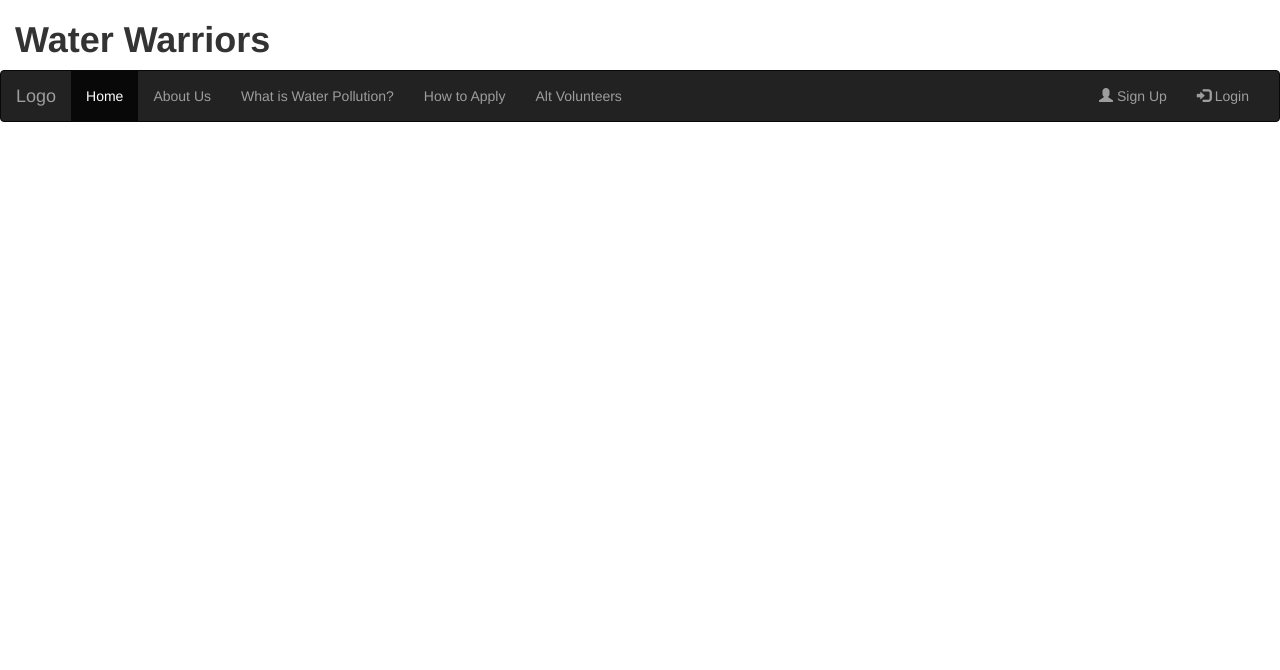
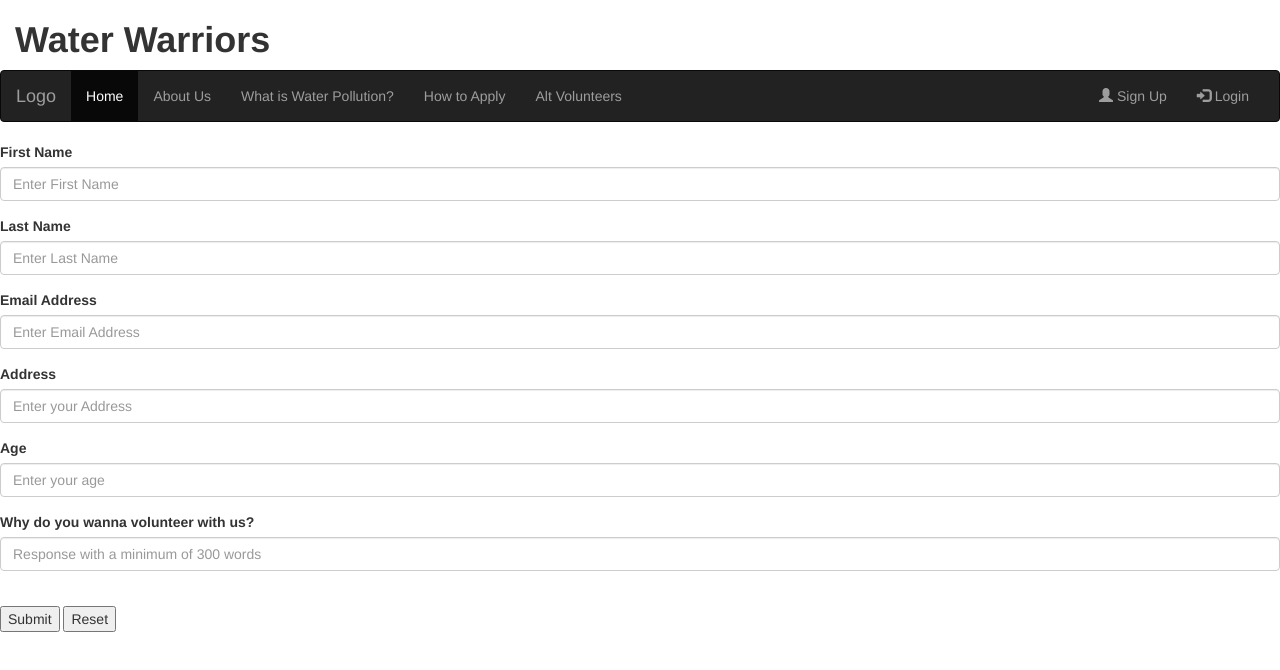
Before and after one commit to lisettetapia15/waterwarriors.github.io, a plain HTML site: page howtoapply.html in a window 1280 px wide. Drawn offline with nearby package versions, Linux system fonts and the light colour scheme.

Commit message:
Update howtoapply.html

```diff
--- a/howtoapply.html
+++ b/howtoapply.html
@@ -52,8 +52,44 @@
      </div>
    </div>
  </nav>
+      </ul>
+      <div class="form-group">
+        <label for="First_Name">First Name</label>
+        <input type="text" class="form-control" id="First_Name"  placeholder="Enter First Name">
+      </div>
 
-      </ul>
+       <div class="form-group">
+        <label for="Last_Name">Last Name</label>
+        <input type="text" class="form-control" id="Last_Name" placeholder="Enter Last Name">
+      </div>
+
+       <div class="form-group">
+        <label for="Email_Address">Email Address</label>
+        <input type="text" class="form-control" id="Email_Address" placeholder="Enter Email Address">
+      </div>
+
+      <div class="form-group">
+        <label for="Address">Address</label>
+        <input type="text" class="form-control" id="Address"  placeholder="Enter your Address">
+      </div>
+
+      <div class="form-group">
+       <label for="Your_Age"> Age</label>
+       <input type="text" class="form-control" id="Your_Age" placeholder="Enter your age">
+     </div>
+
+       <div class="form-group">
+        <label for="Why_Join">Why do you wanna volunteer with us?</label>
+        <input type="text" class="form-control" id="Why_Join" placeholder="Response with a minimum of 300 words">
+      </div>
+
+      <br>
+      <input type="submit">   <input type="reset"></center>
+      </form>
+
+    </form>
+    </br>
+
 
 </body>
 </html>
```
